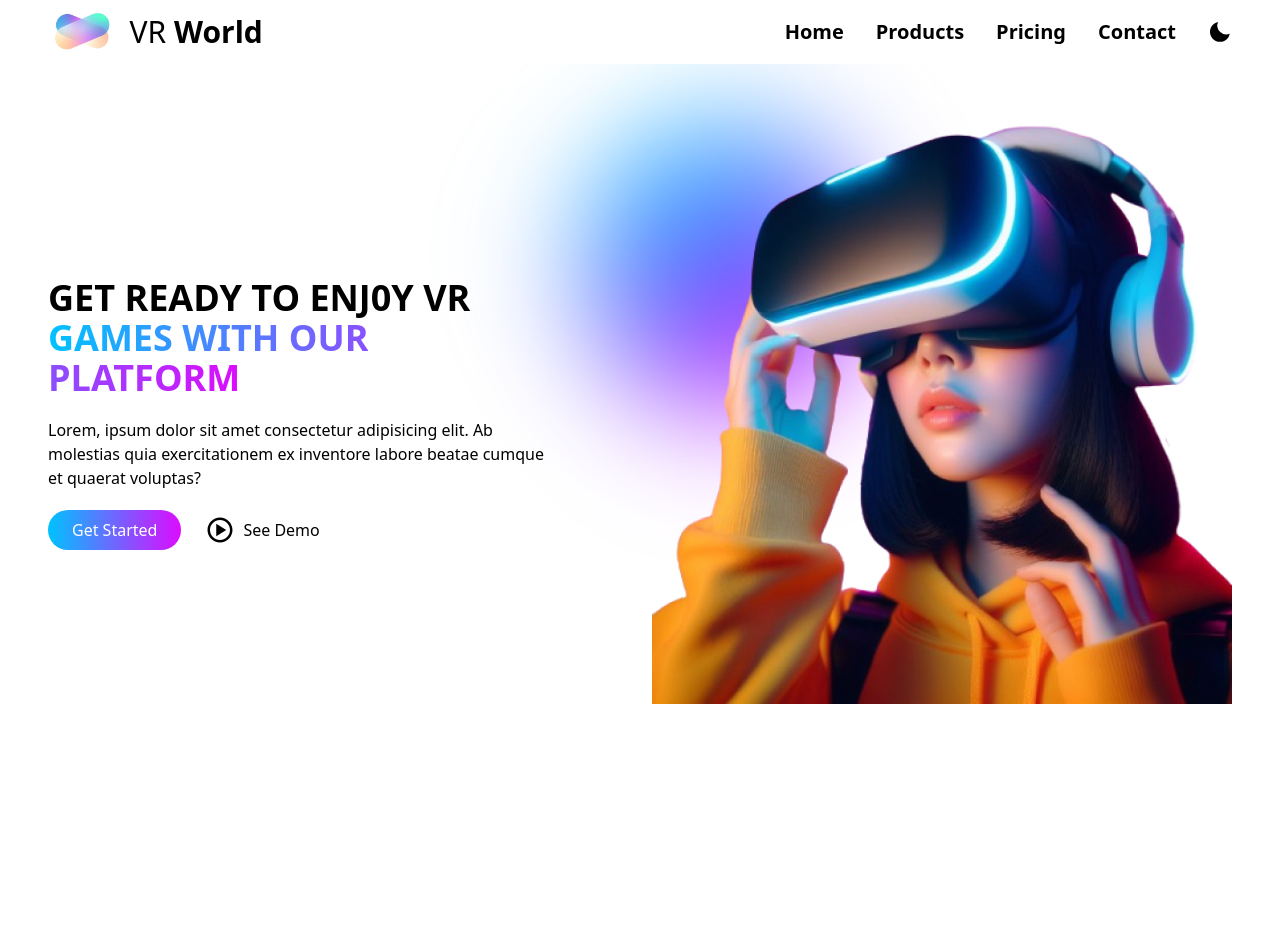
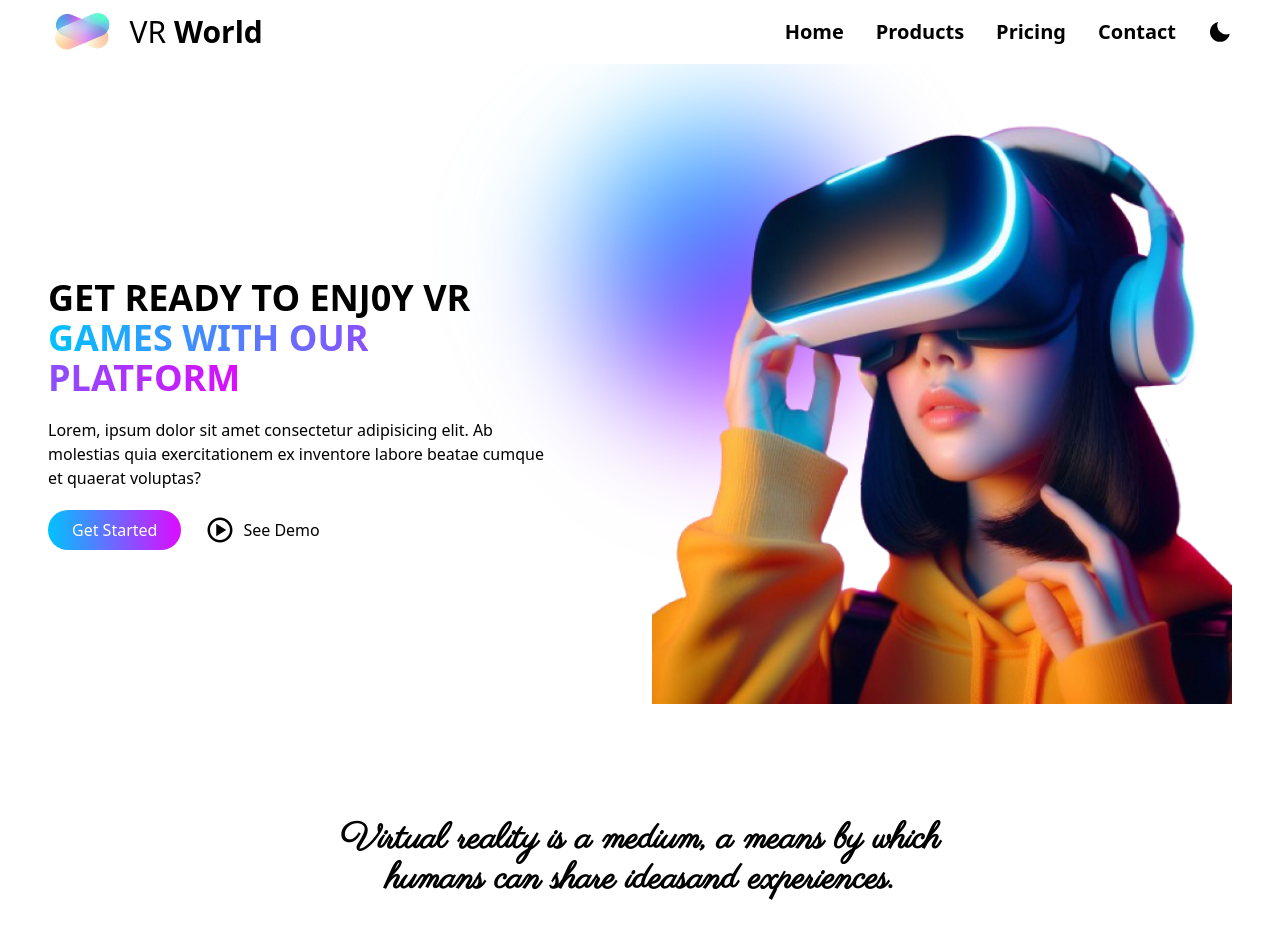
Before and after one commit to wacho91/vr-wrld, a React (Vite) app: page / in a window 1280 px wide. Shown: the top 938 px of the page. Before the commit the page ends 800 px from the top, so only its background shows below. Built offline with nearby package versions, Linux system fonts and the light colour scheme.

Commit message:
Quotes Component Complete

```diff
--- a/src/App.jsx
+++ b/src/App.jsx
@@ -1,9 +1,11 @@
 import { useEffect, useState } from "react";
 import Hero from "./components/Hero/Hero"
 import Navbar from "./components/Navbar/Navbar"
+import Quotes from "./components/Quotes/Quotes";
 
 import AOS from "aos";
 import "aos/dist/aos.css";
+
 
 function App() {
 
@@ -27,6 +29,7 @@
     <main className="overflow-x-hidden bg-white dark:bg-black text-black dark:text-white duration-300">
       <Navbar />
       <Hero togglePlay={togglePlay}/>
+      <Quotes />
     </main>
   )
 }
--- /dev/null
+++ b/src/components/Quotes/Quotes.jsx
@@ -0,0 +1,15 @@
+
+const Quotes = () => {
+  return (
+    <div className="py-14 px-4">
+        <h1
+            data-aos="zoom-in"
+            className="text-2xl sm:text-4xl font-bold max-w-[650px] mx-auto text-center font-parisienne"
+        >
+            Virtual reality is a medium, a means by which humans can share ideasand experiences.
+        </h1>
+    </div>
+  )
+}
+
+export default Quotes
```
